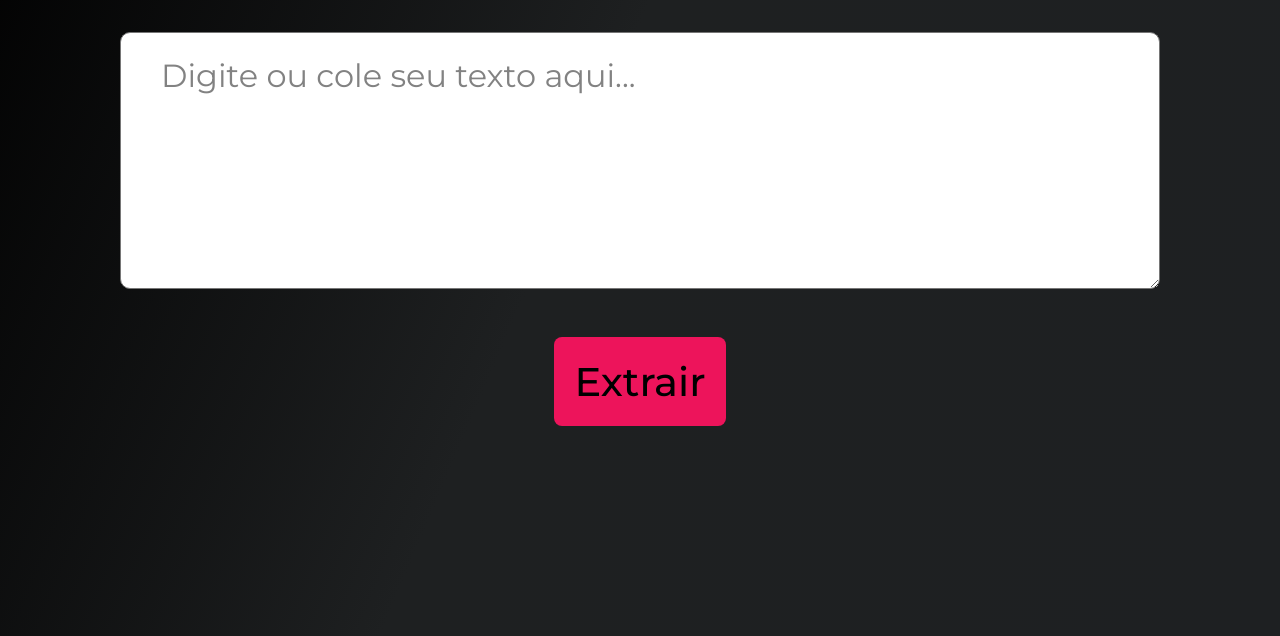
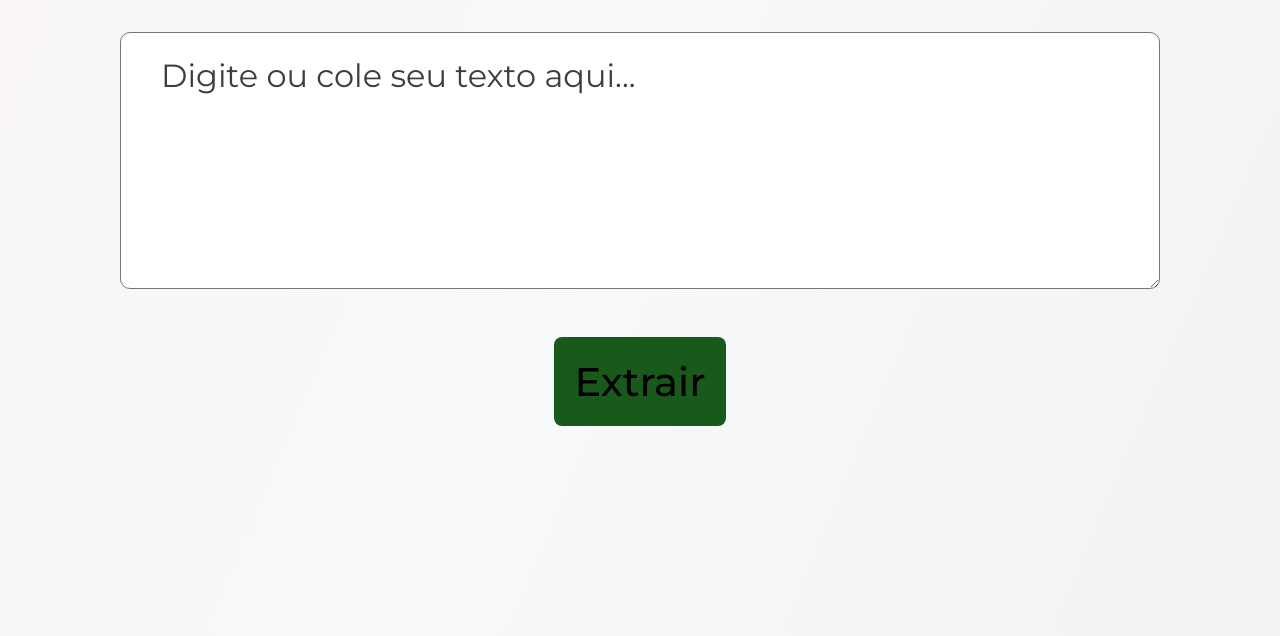
Before and after one commit to ddmln/Palavras-Chaves-Molina, a plain HTML site: page index.html in a window 1280 px wide. Shown: the part 198-834 px from the top of the page. Drawn offline with Linux system fonts and the light colour scheme.

Commit message:
Aula 2, mudei as cores feiosas

```diff
--- a/style.css
+++ b/style.css
@@ -1,8 +1,8 @@
 @import url('https://fonts.googleapis.com/css2?family=Montserrat:ital,wght@0,100..900;1,100..900&display=swap');
 
 :root {
-    --cor-destaque: #ED145B;
-    --cor-gradiente-preto: linear-gradient(113deg, #000 0%, #1E2021 44.96%, #1E2022 100%);
+    --cor-destaque: #1a591c;
+    --cor-gradiente-preto: linear-gradient(113deg, #f9f5f5 0%, #f8f9fa 44.96%, #f2f2f2 100%);
 }
 
 * {
@@ -52,7 +52,7 @@ h1 {
 }
 
 #entrada-de-texto::placeholder {
-    color: #828282;
+    color: #3e3e3e;
     font-size: 2rem;
     font-weight: 400;
     line-height: normal;
```
